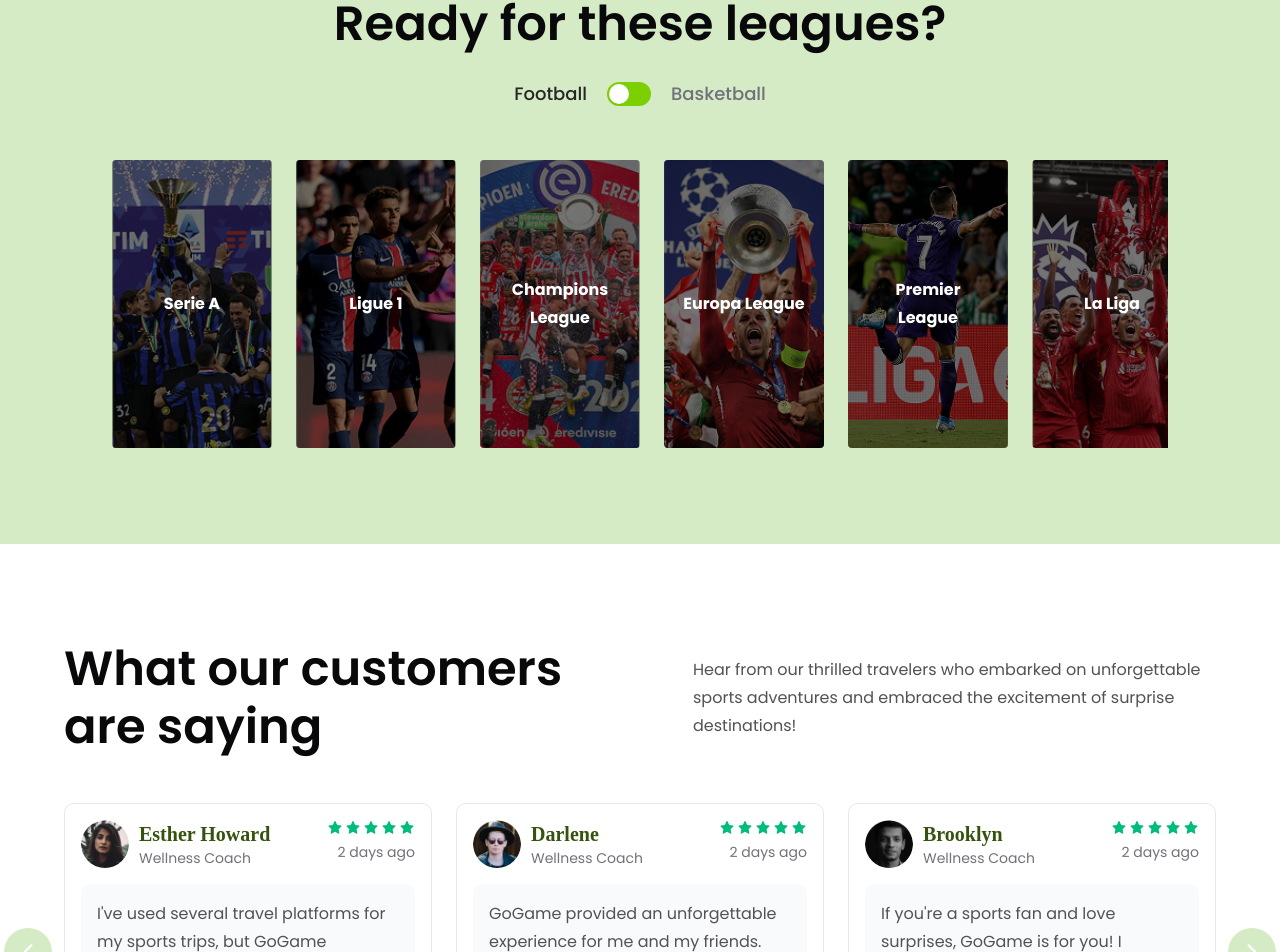
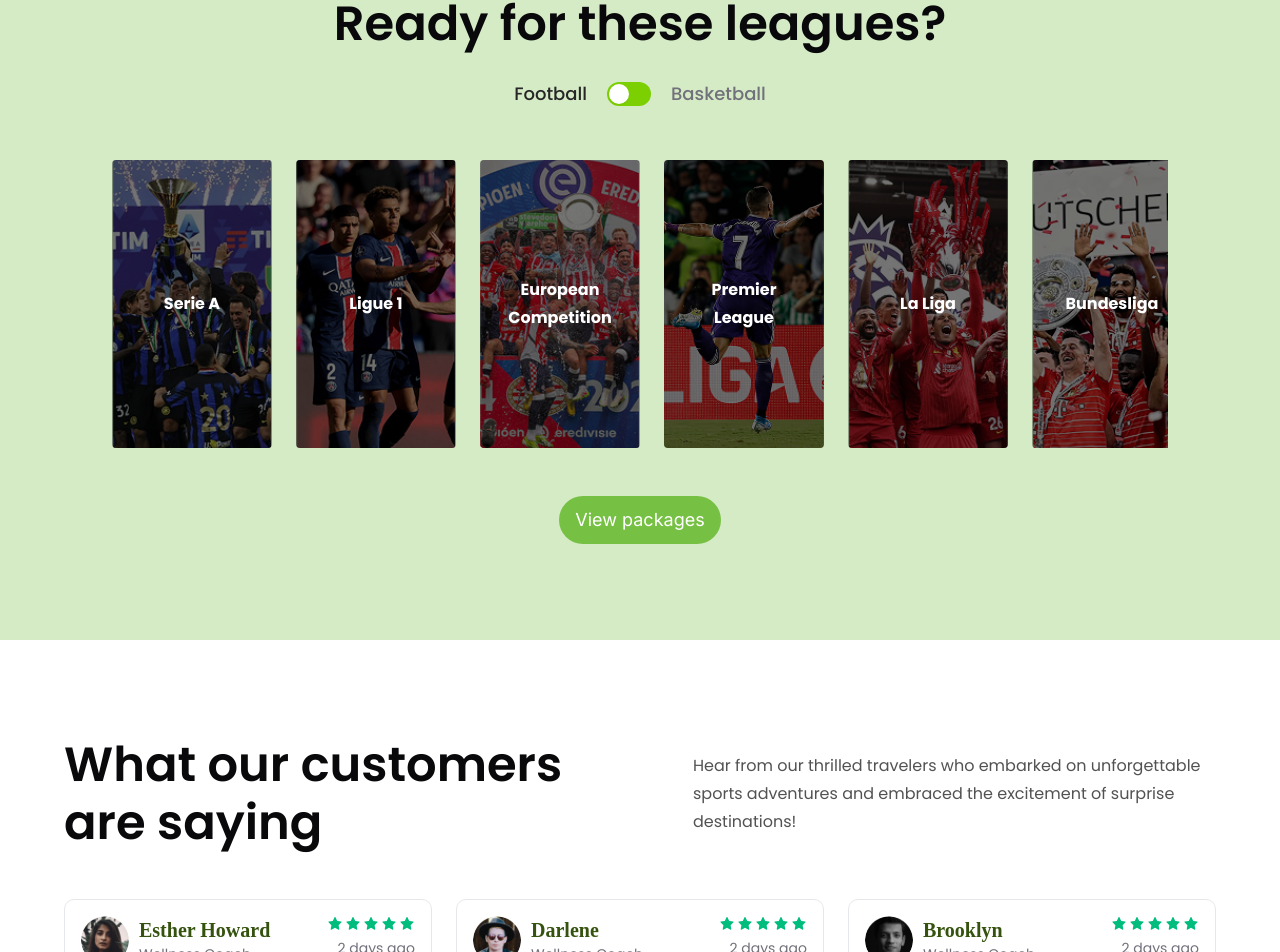
Before and after one commit to backbencherstudio/gogamee, a Next.js app: page / in a window 1280 px wide. Shown: the part 1619-2571 px from the top of the page. Built offline with nearby package versions, Linux system fonts and the light colour scheme.

Commit message:
Page 2 all issue solved

```diff
--- a/app/(frontend)/home/components/leagues/leagues.tsx
+++ b/app/(frontend)/home/components/leagues/leagues.tsx
@@ -2,6 +2,7 @@
 
 import { useState, useEffect, useRef } from "react"
 import { homepageLeaguesData } from "@/app/lib/appdata"
+import Link from "next/link"
 
 export default function SportsLeagues() {
   const [isFootball, setIsFootball] = useState(true)
@@ -138,6 +139,13 @@
           </div>
         </div>
       </div>
+
+      <Link href="/packages">
+      <div className="px-4 py-2.5 bg-[#76C043] hover:bg-lime-600 rounded-[999px] inline-flex justify-center items-center gap-2.5 cursor-pointer">
+        <div className="text-center justify-start text-white text-sm sm:text-base lg:text-lg font-normal font-['Inter'] leading-7">View packages</div>
+      </div>
+      </Link>
+
     </div>
   )
 }
--- a/app/lib/appdata.ts
+++ b/app/lib/appdata.ts
@@ -878,18 +878,11 @@
         description: "French top-flight football league"
       },
       {
-        id: "champions-league",
-        name: "Champions League",
+        id: "european-competition",
+        name: "European Competition",
         image: "/homepage/image/fb7.png",
         country: "Europe",
-        description: "European elite club competition"
-      },
-      {
-        id: "europa-league",
-        name: "Europa League",
-        image: "/homepage/image/fb8.png",
-        country: "Europe",
-        description: "European secondary club competition"
+        description: "European club competitions including Champions League and Europa League"
       }
     ],
 
```
